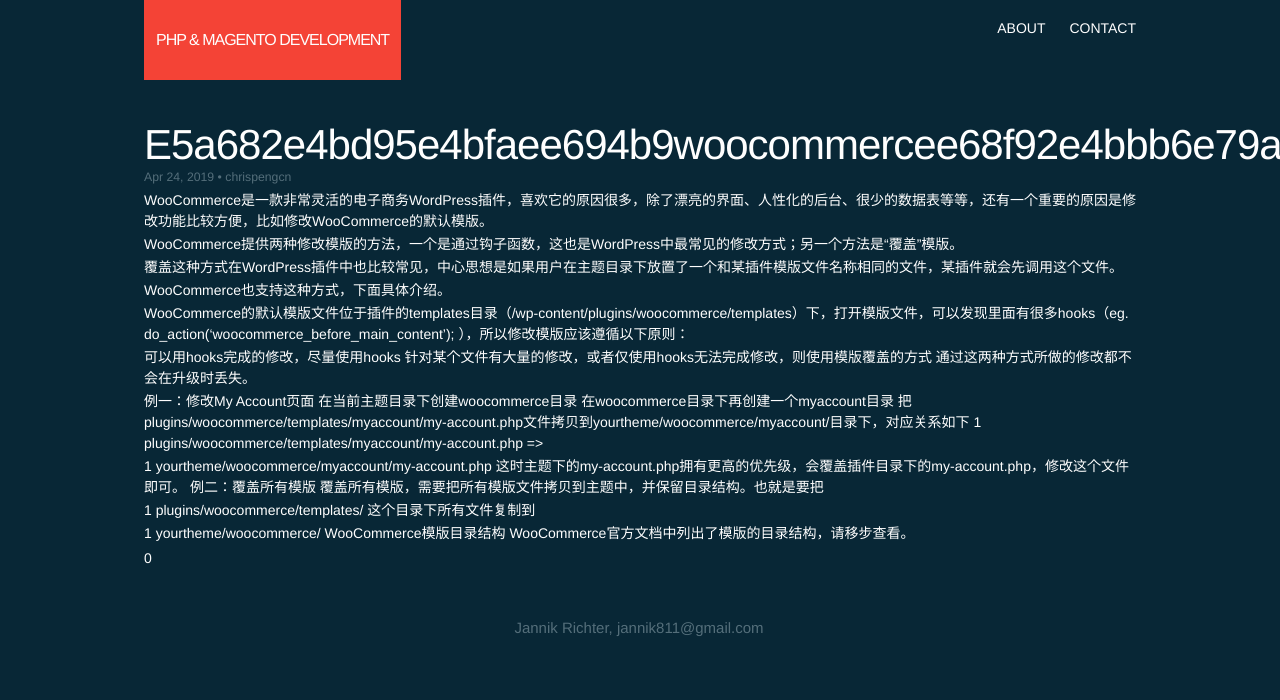
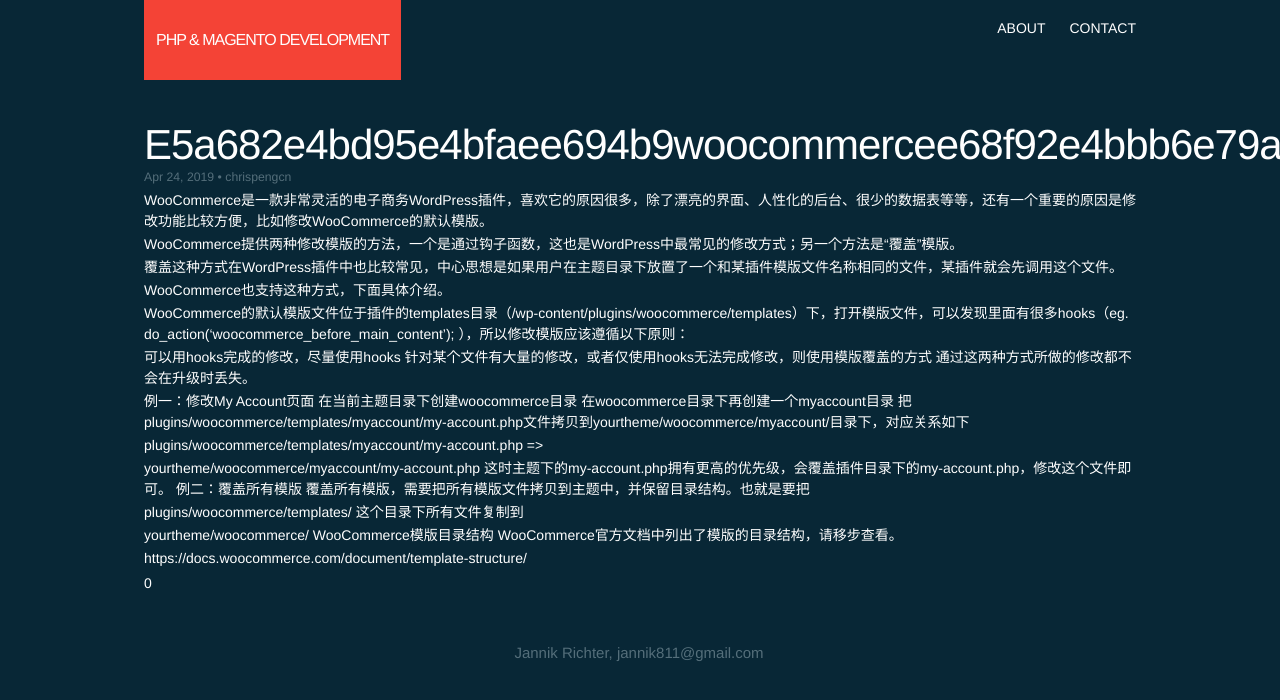
Before and after one commit to chrispengcn/chrispengcn.github.io, a Jekyll site: the page built from _posts/2019-04-24-e5a682e4bd95e4bfaee694b9woocommercee68f92e4bbb6e79a84e6a8a1e78988.md, in a window 1280 px wide. Shown: the top 700 px of the page. Built offline with Jekyll 4.4.1, drawn with Linux system fonts in a browser that asks for light colours.

Commit message:
Syncing _posts/2019-04-24-e5a682e4bd95e4bfaee694b9woocommercee68f92e4bbb6e79a84e6a8a1e78988.md from WordPress at http://hss5.com (Prestashop &amp; Magento) - wpghs

```diff
--- a/_posts/2019-04-24-e5a682e4bd95e4bfaee694b9woocommercee68f92e4bbb6e79a84e6a8a1e78988.md
+++ b/_posts/2019-04-24-e5a682e4bd95e4bfaee694b9woocommercee68f92e4bbb6e79a84e6a8a1e78988.md
@@ -10,7 +10,6 @@
 post_date: 2019-04-24 17:34:01
 ---
 WooCommerce是一款非常灵活的电子商务WordPress插件，喜欢它的原因很多，除了漂亮的界面、人性化的后台、很少的数据表等等，还有一个重要的原因是修改功能比较方便，比如修改WooCommerce的默认模版。
-
 
 WooCommerce提供两种修改模版的方法，一个是通过钩子函数，这也是WordPress中最常见的修改方式；另一个方法是“覆盖”模版。
 
@@ -28,21 +27,20 @@
 在当前主题目录下创建woocommerce目录
 在woocommerce目录下再创建一个myaccount目录
 把plugins/woocommerce/templates/myaccount/my-account.php文件拷贝到yourtheme/woocommerce/myaccount/目录下，对应关系如下
-1
+
 plugins/woocommerce/templates/myaccount/my-account.php
-=>
+=&gt;
 
-1
 yourtheme/woocommerce/myaccount/my-account.php
 这时主题下的my-account.php拥有更高的优先级，会覆盖插件目录下的my-account.php，修改这个文件即可。
 例二：覆盖所有模版
 覆盖所有模版，需要把所有模版文件拷贝到主题中，并保留目录结构。也就是要把
 
-1
 plugins/woocommerce/templates/
 这个目录下所有文件复制到
 
-1
 yourtheme/woocommerce/
 WooCommerce模版目录结构
 WooCommerce官方文档中列出了模版的目录结构，请移步查看。
+
+https://docs.woocommerce.com/document/template-structure/
```
